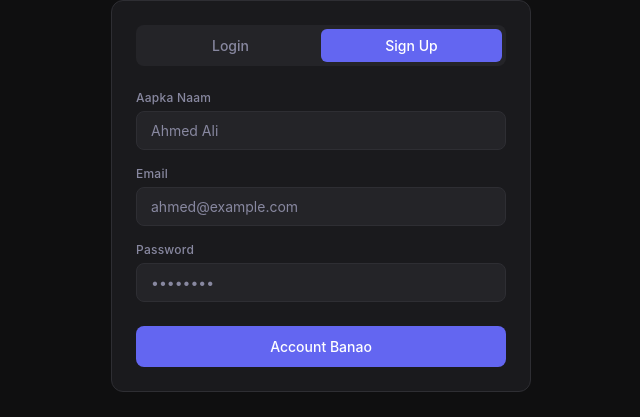
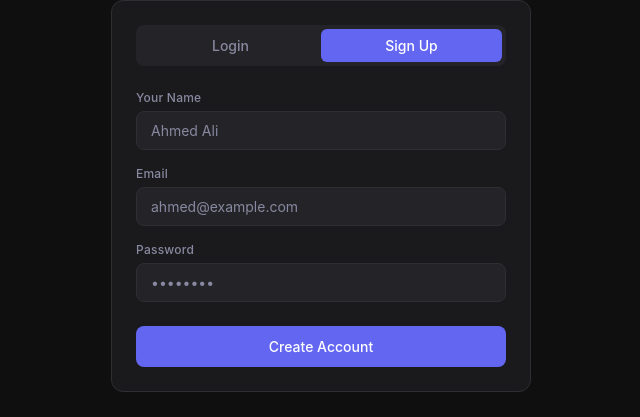
Before and after one commit to deadly-masoom1/invoice-app, a Next.js app: page /auth in a window 1280 px wide. Both pictures are taken after a click on the button "Sign Up". Shown: the part 260-677 px from the top of the page, without its empty margins (319-959 px from the left). Built offline with nearby package versions, Linux system fonts and the light colour scheme; no server answers.

Commit message:
Update messages and labels for user feedback

```diff
--- a/app/auth/page.tsx
+++ b/app/auth/page.tsx
@@ -25,10 +25,10 @@ export default function AuthPage() {
         options: { data: { full_name: name } }
       })
       if (error) setError(error.message)
-      else setMessage('Account ban gaya! Email check karo confirmation ke liye.')
+      else setMessage('Account created successfully! You can now login.')
     } else {
       const { error } = await supabase.auth.signInWithPassword({ email, password })
-      if (error) setError('Email ya password galat hai.')
+      if (error) setError('Wrong Email or password!')
       else router.push('/dashboard')
     }
     setLoading(false)
@@ -59,7 +59,7 @@ export default function AuthPage() {
           <form onSubmit={handleSubmit}>
             {mode === 'signup' && (
               <div style={{ marginBottom: '1rem' }}>
-                <label>Aapka Naam</label>
+                <label>Your Name</label>
                 <input type="text" placeholder="Ahmed Ali" value={name} onChange={e => setName(e.target.value)} required />
               </div>
             )}
@@ -76,7 +76,7 @@ export default function AuthPage() {
             {message && <div style={{ background: 'rgba(34,197,94,0.1)', border: '1px solid rgba(34,197,94,0.3)', borderRadius: 8, padding: '10px 14px', fontSize: 13, color: '#4ade80', marginBottom: '1rem' }}>{message}</div>}
 
             <button type="submit" className="btn btn-primary" style={{ width: '100%', justifyContent: 'center', padding: '12px' }} disabled={loading}>
-              {loading ? 'Please wait...' : mode === 'login' ? 'Login' : 'Account Banao'}
+              {loading ? 'Please wait...' : mode === 'login' ? 'Login' : 'Create Account'}
             </button>
           </form>
         </div>
```
